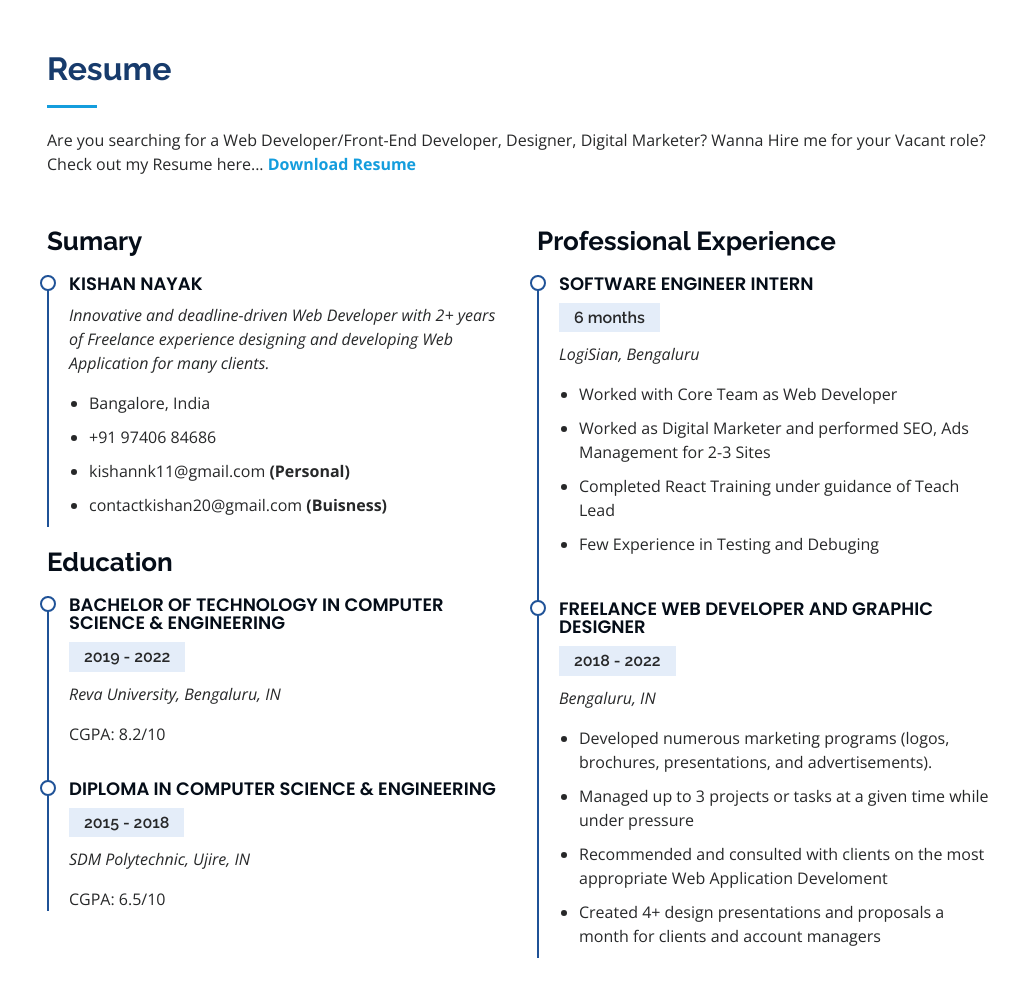
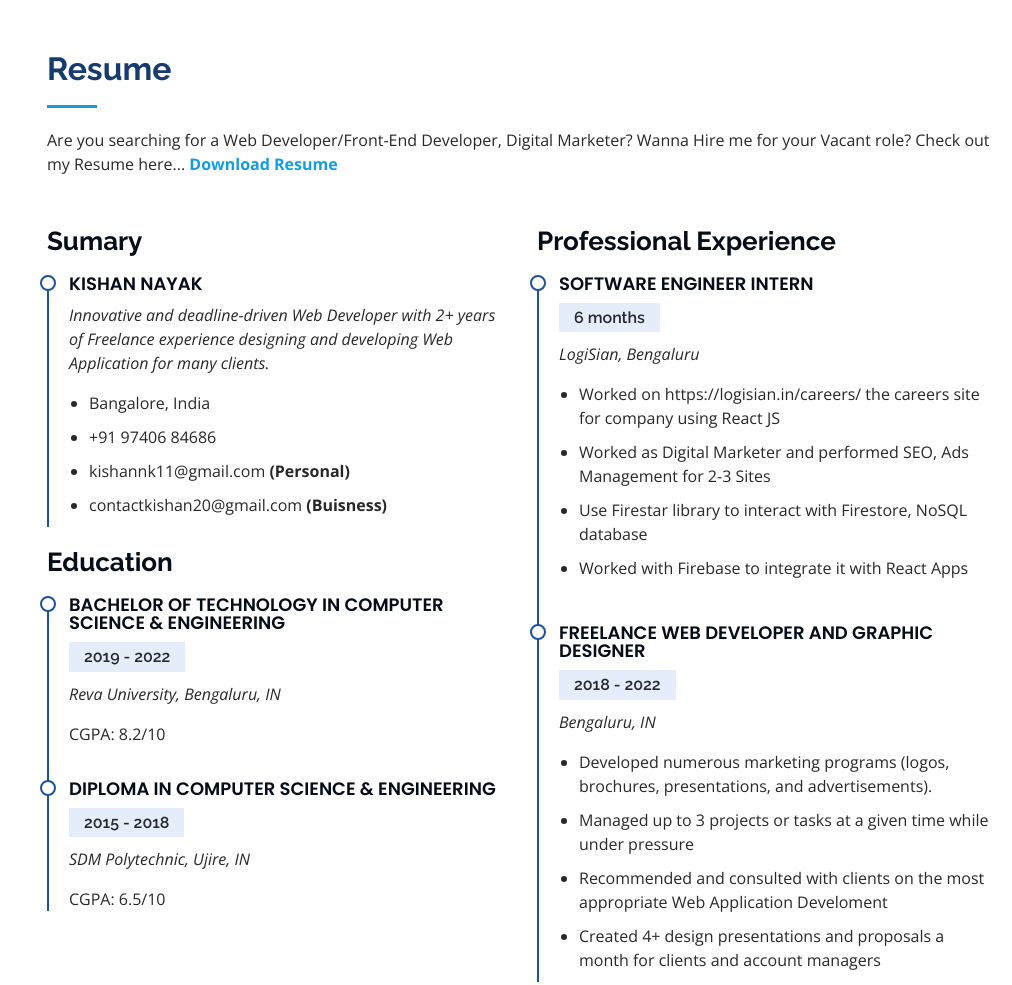
Before and after one commit to kishannk11/portfolio-final, a plain HTML site: page index.html in a window 1280 px wide. Shown: the part 2300-3285 px from the top of the page, without its empty margins (268-1280 px from the left). Drawn offline with nearby package versions, Linux system fonts and the light colour scheme.

Commit message:
Test Fix

```diff
--- a/index.html
+++ b/index.html
@@ -5,7 +5,7 @@
   <meta charset="utf-8">
   <meta content="width=device-width, initial-scale=1.0" name="viewport">
 
-  <title>Kishan Nayak - Portfolio</title>
+  <title>Kishan Nayak - Test Portfolio</title>
   <meta content="" name="description">
   <meta content="" name="keywords">
 
@@ -263,7 +263,7 @@
 
         <div class="section-title">
           <h2>Resume</h2>
-          <p>Are you searching for a Web Developer/Front-End Developer, Designer, Digital Marketer? Wanna Hire me for your Vacant role? Check out my Resume here...<b> <a href="https://pdfhost.io/v/OAnJo2Phi_Kishan_Nayak_Resume" target="_blank">Download Resume</a></b></p>
+          <p>Are you searching for a Web Developer/Front-End Developer, Digital Marketer? Wanna Hire me for your Vacant role? Check out my Resume here...<b> <a href="https://pdfhost.io/v/6IC~3XyO._Kishan_Nayak_Resume" target="_blank">Download Resume</a></b></p>
         </div>
 
         <div class="row">
@@ -302,10 +302,10 @@
               <h5>6 months</h5>
               <p><em>LogiSian, Bengaluru</em></p>
               <ul>
-                <li>Worked with Core Team as Web Developer</li>
+                <li>Worked on https://logisian.in/careers/ the careers site for company using React JS</li>
                 <li>Worked as Digital Marketer and performed SEO, Ads Management for 2-3 Sites</li>
-                <li>Completed React Training under guidance of Teach Lead</li>
-                <li>Few Experience in Testing and Debuging</li>
+                <li>Use Firestar library to interact with Firestore, NoSQL database</li>
+                <li>Worked with Firebase to integrate it with React Apps</li>
               </ul>
             </div>
             <div class="resume-item">
@@ -346,7 +346,7 @@
                 <li>Face Expression Recognition using CNN Algorithm - Final year project in Engineering. It has been published in Google Scholar Journal</li>
               </ul>
 
-              <p><b>internship Projects</b></p>
+              <p><b>Internship Projects</b></p>
               <ul>
                 <li><a href="https://logisian.in/">https://logisian.in - Contribution in creating Company Website</a></li>
                 <li><a href="https://mapulator.app/">https://mapulator.app/ - Contribution in creating product website of our company</a></li>
```
Also changed, not shown: Readme.txt.
